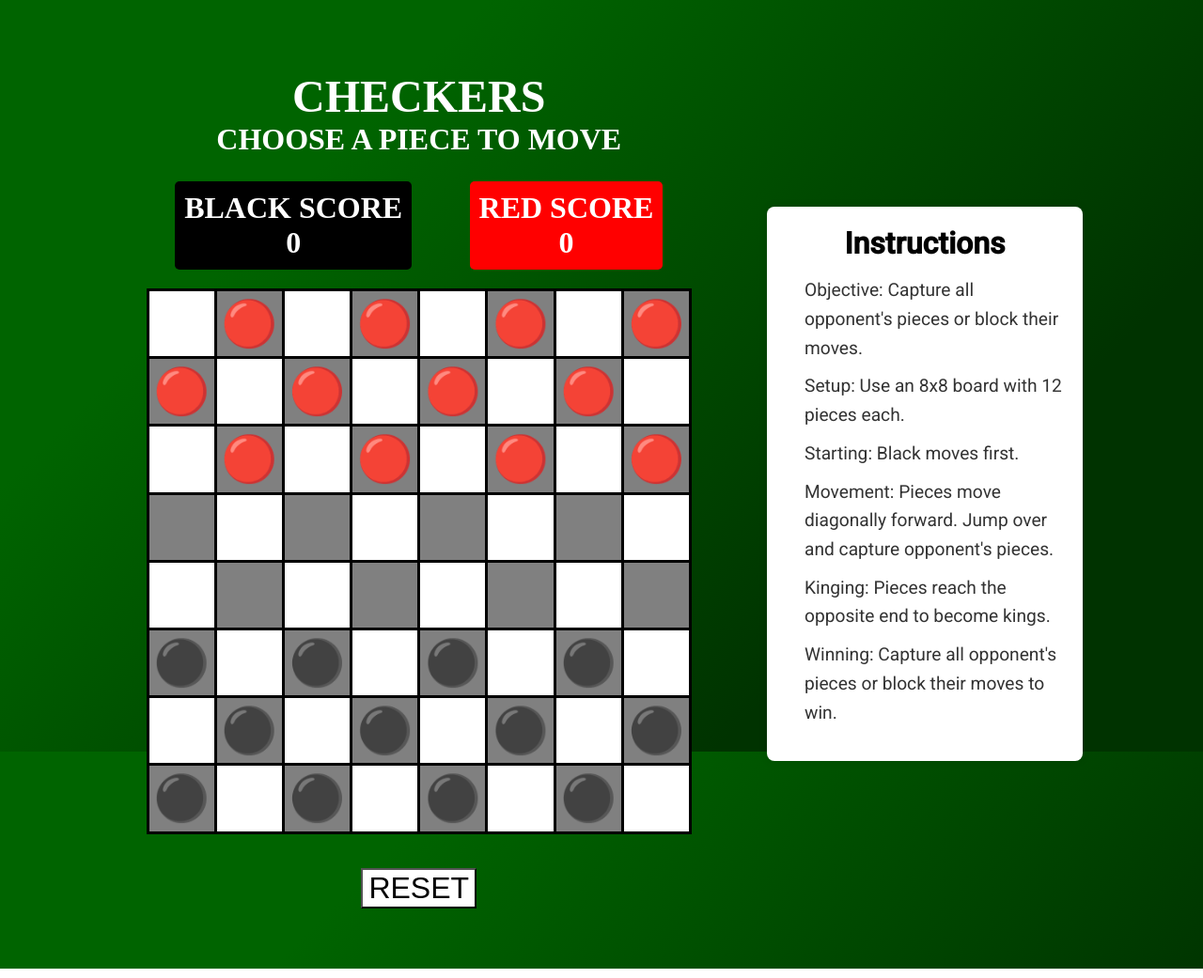
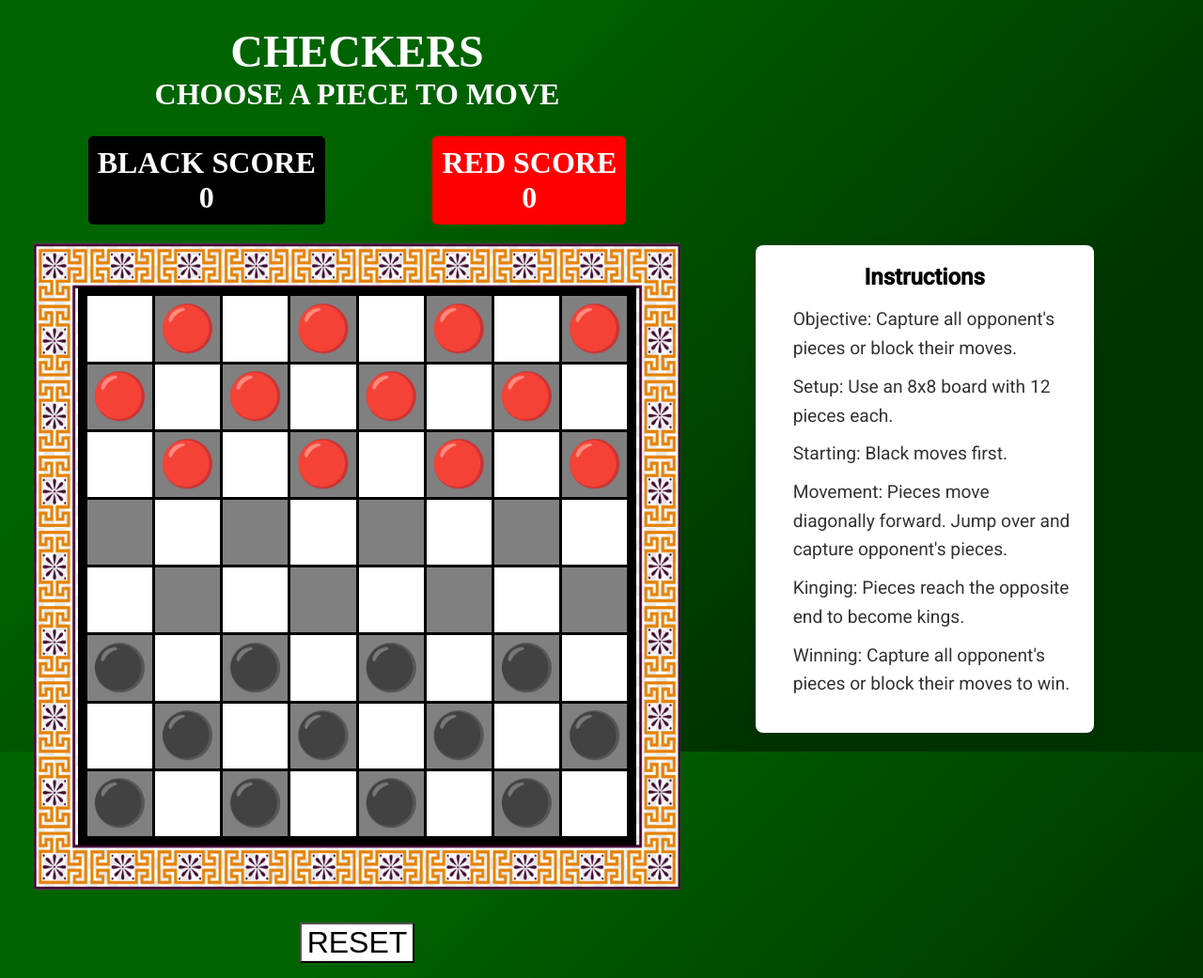
Before and after one commit to AliHussain-arch/CHECKERS-PROJECT-1, a plain HTML site: page Checkers/index.html in a window 1280 px wide. Shown: the whole page at 94% size. Drawn offline with Linux system fonts and the light colour scheme.

Commit message:
Style added

```diff
--- a/Checkers/index.html
+++ b/Checkers/index.html
@@ -10,7 +10,7 @@
 </head>
 <body>
 
-<div>
+<div id="maindiv">
     <div>
         <h2 id="message"><span id="heading">CHECKERS</span><br>CHOOSE A PIECE TO MOVE</h2>
     </div>
--- a/Checkers/script/script.js
+++ b/Checkers/script/script.js
@@ -724,10 +724,16 @@ function winnerFinder(){
     blackScore.textContent = 12 - winnerObject.redPiecesCount;
     redScore.textContent = 12 - winnerObject.blackPiecesCount;
     if(winnerObject.blackPiecesCount === 0){
-        message.textContent = 'RED WON !'
+        message.textContent = 'RED WON !';
+        message.style.backgroundColor = 'white';
+        message.style.color = 'red';
+        message.style.border = 'solid black';
     }
     else if(winnerObject.redPiecesCount === 0){
-        message.textContent = 'BLACK WON !'
+        message.textContent = 'BLACK WON !';
+        message.style.backgroundColor = 'white';
+        message.style.color = 'black';
+        message.style.border = 'solid black';
     }
 }
 
--- a/Checkers/stylesheet/stylesheet.css
+++ b/Checkers/stylesheet/stylesheet.css
@@ -1,9 +1,8 @@
 body {
     margin: 0;
     border: 0;
-    padding: 3rem;
     display: flex;
-    justify-content: flex-end;
+    justify-content: center;
     align-items: center;
     text-align: center;
     background: linear-gradient(135deg, #006400 25%, #003300 75%);
@@ -16,6 +15,7 @@ table {
     border-collapse: collapse;
     height: 1rem;
     margin: 20px auto;
+    border: 10px solid black;
 }
 table:hover{
     cursor: pointer;
@@ -102,7 +102,7 @@ li{
 #instructionHeading{
     text-align: center;
     font-weight: bolder;
-    font-size: 2rem;
+    font-size: 1.5rem;
 }
 #scoreBoard {
     display: flex;
@@ -138,3 +138,12 @@ li{
     background-color: red;
     color: white;
 }
+#customBorder {
+    background-image: url('/Images/border.png');
+    background-repeat: no-repeat;
+    background-size: contain;
+    padding: 2.9rem;
+    background-position: center;
+
+
+}
```
Also changed, not shown: Checkers/Images/boardBorder.png (deleted), Checkers/Images/border.png (added), Checkers/Images/image.png (deleted), 2 other files.
